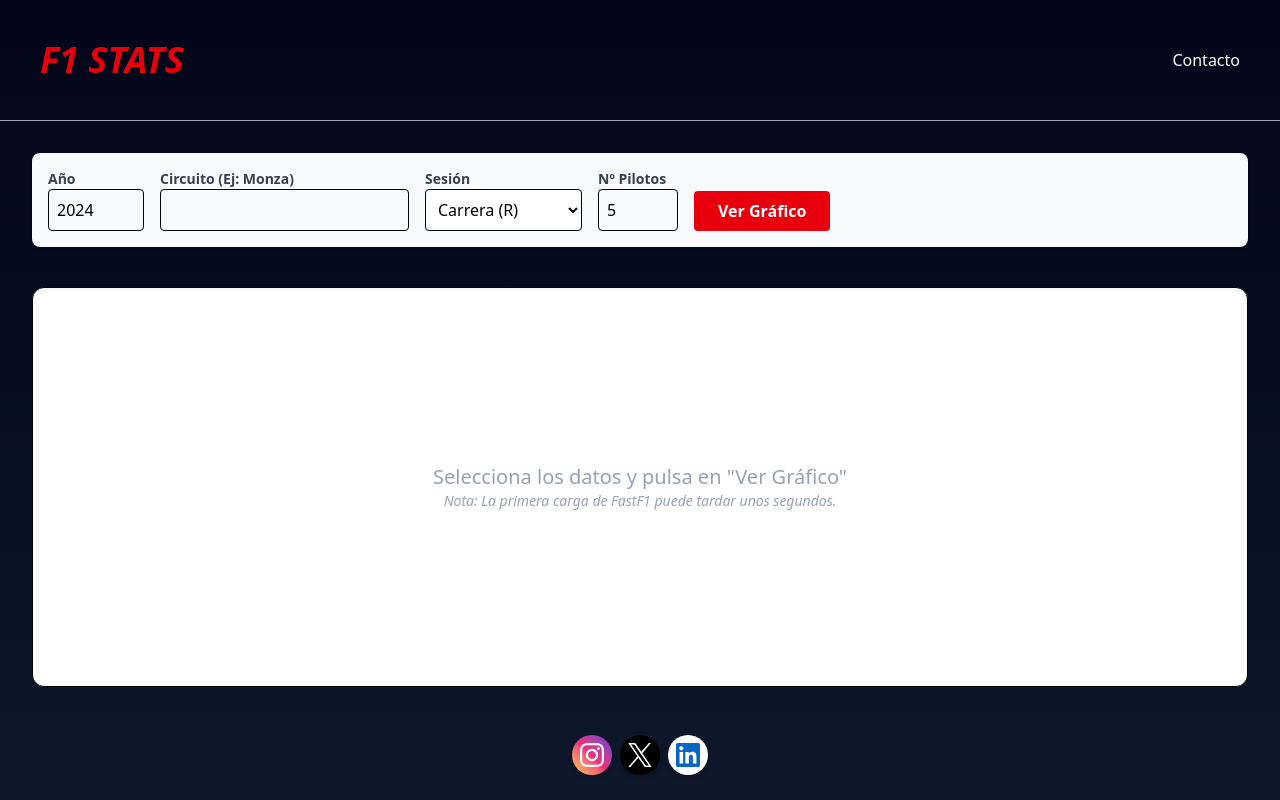
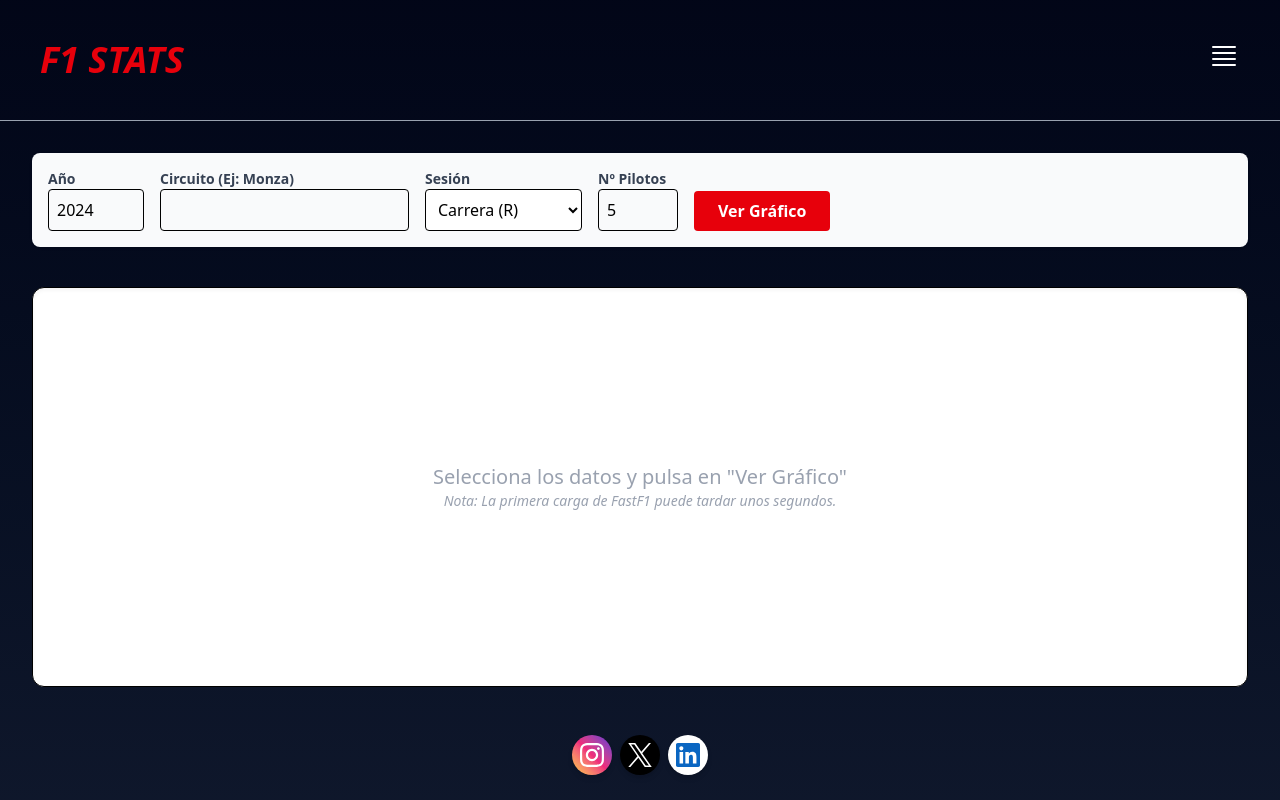
Before and after one commit to Alberto-jhen/f1-python, a React (Vite) app in the folder f1_project/frontend/f1-stats/: page / in a window 1280 px wide. Built offline with nearby package versions, Linux system fonts and the light colour scheme; no server answers.

Commit message:
Feature: Implemented Menu Button functionality with sidebar display in Header and the individual Menu Button in Form.

```diff
--- a/f1_project/frontend/f1-stats/src/App.jsx
+++ b/f1_project/frontend/f1-stats/src/App.jsx
@@ -1,13 +1,11 @@
 import { useState } from 'react';
 
 export const App = () => {
-    // Estados para los inputs
     const [year, setYear] = useState("2024");
     const [track, setTrack] = useState("");
     const [session, setSession] = useState("R");
-    const [numDrivers, setNumDrivers] = useState(5); // Añadido según tu backend
+    const [numDrivers, setNumDrivers] = useState(5);
 
-    // Estados para la respuesta
     const [imageSrc, setImageSrc] = useState(null);
     const [loading, setLoading] = useState(false);
 
@@ -16,8 +14,6 @@ export const App = () => {
         const baseUrl = import.meta.env.VITE_API_URL;
 
         try {
-            // IMPORTANTE: La ruta en tu backend es /plot/violin
-            // Se añaden los parámetros que pide tu decorador @router.get
             const response = await fetch(
                 `${baseUrl}/plot/violin?year=${year}&track=${track}&session=${session}&num_drivers=${numDrivers}`
             );
@@ -27,7 +23,6 @@ export const App = () => {
                 throw new Error(errorData.detail || "Error en el servidor");
             }
 
-            // Tratamos la respuesta como binaria (StreamingResponse en FastAPI)
             const blob = await response.blob();
             const imageUrl = URL.createObjectURL(blob);
             setImageSrc(imageUrl);
@@ -100,7 +95,6 @@ export const App = () => {
                 </button>
             </div>
 
-            {/* Contenedor del Gráfico */}
             <div className="mt-4 flex justify-center bg-white border rounded-xl p-4 shadow-inner min-h-[400px] items-center">
                 {imageSrc ? (
                     <img src={imageSrc} alt="F1 Violin Plot" className="max-w-full h-auto rounded shadow-md" />
--- a/f1_project/frontend/f1-stats/src/Form.jsx
+++ b/f1_project/frontend/f1-stats/src/Form.jsx
@@ -1,6 +1,5 @@
 import formBg from './assets/form-bg.svg';
-import basicIcons from './assets/basicIcons.svg'
-import sprite from './assets/sprite.svg'
+import { MobileMenu } from './Header.jsx'
 
 export const Form = () => {
     return (
@@ -15,13 +14,8 @@ export const Form = () => {
             </div>
 
             <main className="w-full lg:w-1/2 flex flex-col items-center justify-center p-8 sm:p-12">
-                <div className="absolute top-8 right-8 cursor-pointer hover:opacity-80 transition-opacity">
-                    <img
-                        src={basicIcons}
-                        alt="Icono Menú"
-                        className="w-10 h-10"
-                        style={{ filter: 'brightness(0) invert(1)' }}
-                    />
+                <div className="absolute top-8 right-8 hover:opacity-90 transition-opacity">
+                    <MobileMenu />
                 </div>
                 <div className="w-full max-w-md">
                     <h3 className="text-white text-3xl font-bold mb-2">Envía un mensaje</h3>
--- a/f1_project/frontend/f1-stats/src/Header.jsx
+++ b/f1_project/frontend/f1-stats/src/Header.jsx
@@ -1,12 +1,65 @@
+import { useState } from 'react';
+import basicIcons from './assets/basicIcons.svg';
+
 export const Header = () => {
     return (
         <header className="flex justify-between items-center p-10 border-b border-gray-400">
             <h1 className="text-red-600 font-black italic text-4xl">
                 F1 STATS
             </h1>
-            <nav className="flex" >
-                <a href='/form.html' className="text-white hover:underline">Contacto</a>
-            </nav>
+            <div className="absolute top-8 right-8 hover:opacity-90 transition-opacity">
+                <MobileMenu />
+            </div>
         </header>
     )
 }
+
+export const MobileMenu = () => {
+    const [isOpen, setIsOpen] = useState(false);
+    const toggle = () => setIsOpen(!isOpen);
+
+    return (
+        <>
+            <button
+                onClick={toggle}
+                className="hover:scale-115 transition-transform active:scale-95 flex items-center justify-center p-2 cursor-pointer"
+            >
+                <img
+                    src={basicIcons}
+                    alt="Abrir menú"
+                    className="w-8 h-8"
+                    style={{ filter: 'brightness(0) invert(1)' }}
+                />
+            </button>
+
+            <div className={`fixed inset-0 bg-black/70 backdrop-blur-sm z-100 transition-opacity duration-300 ${
+                    isOpen ? 'opacity-100' : 'opacity-0 pointer-events-none'}`} onClick={toggle} />
+            <aside
+                className={`fixed top-0 right-0 h-full w-full sm:w-80 bg-slate-900 border-l border-slate-800 z-110 p-10 transform transition-transform duration-500 ease-in-out ${
+                    isOpen ? 'translate-x-0' : 'translate-x-full'}`} >
+                <div className="flex justify-end mb-12">
+                    <button onClick={toggle} className="text-white hover:text-red-600 transition-colors text-2xl cursor-pointer">✕</button>
+                </div>
+
+                <nav className="flex flex-col gap-8">
+                    <h2 className="text-slate-500 text-xs font-bold uppercase tracking-[0.3em] mb-4">Navegación</h2>
+                    <Link />
+                </nav>
+            </aside>
+        </>
+    );
+};
+
+const Link = () => {
+    const aStyle = "text-white text-3xl font-black italic uppercase tracking-tighter hover:text-red-600 transition-all inline-block hover:translate-x-2"
+    return (
+        <ul className="flex flex-col gap-6">
+            <li>
+                <a href="/index.html" className={aStyle}>Inicio</a>
+            </li>
+            <li>
+                <a href="/form.html" className={aStyle}>Contacto</a>
+            </li>
+        </ul>
+    )
+}
```
